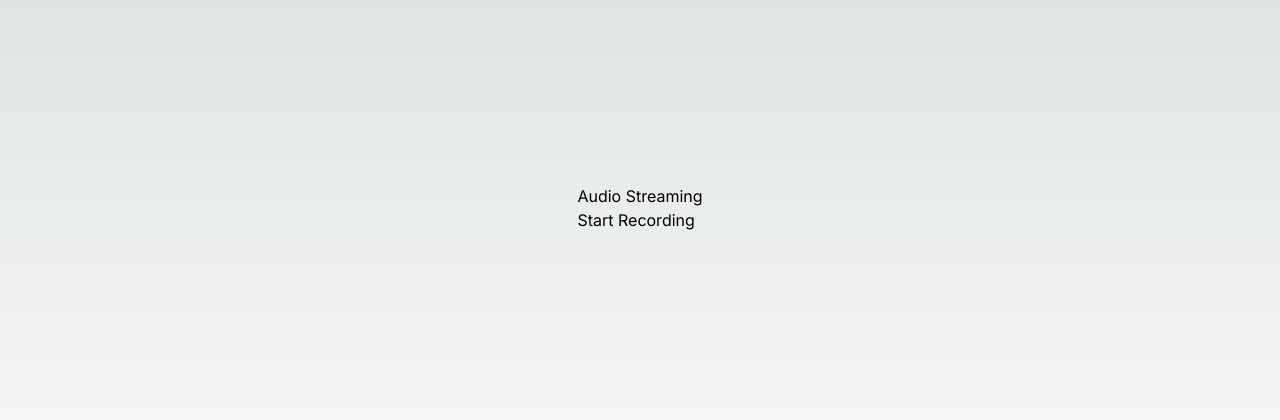
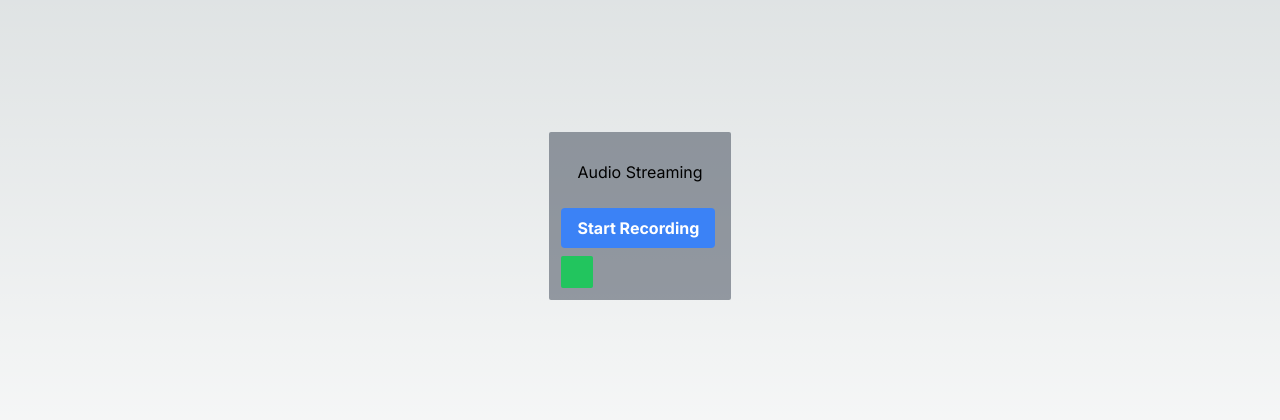
Before and after one commit to gshklovs/BerkeleyAIHacks, a Next.js app in the folder nextjs-flask/: page / in a window 1280 px wide. Shown: the part 184-604 px from the top of the page. Built offline with nearby package versions, Linux system fonts and the light colour scheme.

Commit message:
audio segments

```diff
--- a/nextjs-flask/app/components/record_button.tsx
+++ b/nextjs-flask/app/components/record_button.tsx
@@ -80,13 +80,16 @@ const RecordButton = () => {
 
   return (
     <div>
-      <div>
-        <h1>Audio Streaming</h1>
-        <button onClick={isRecording ? stopRecording : startRecording}>
+      <div className="bg-gray-700 bg-opacity-50 p-2 rounded-sm">
+        <h1 className="p-4 m-1">Audio Streaming</h1>
+        <button
+          className="bg-blue-500 m-1 p-4 hover:bg-blue-700 text-white font-bold py-2 px-4 rounded"
+          onClick={isRecording ? stopRecording : startRecording}
+        >
           {isRecording ? "Stop Recording" : "Start Recording"}
         </button>
         <div
-          className="h-4 bg-green-500"
+          className="h-4 p-4 m-1 rounded-sm bg-green-500"
           style={{ width: `${amplitude * 100}px` }}
         ></div>
       </div>
--- a/nextjs-flask/app/yapping/page.tsx
+++ b/nextjs-flask/app/yapping/page.tsx
@@ -1,45 +1,50 @@
-'use client'
+"use client";
 
-import { useEffect, useRef, useState } from 'react';
-import axios from 'axios';
+import { useEffect, useRef, useState } from "react";
+import axios from "axios";
 
-
-export default function AudioRecorder(){
-  const [recording, setRecording] = useState(false);
-  const mediaRecorderRef = useRef(null);
-  const audioChunksRef = useRef([]);
+export default function AudioRecorder() {
+  const [recording, setRecording] = useState<boolean>(false);
+  const mediaRecorderRef = useRef<MediaRecorder | null>(null);
+  const audioChunksRef = useRef<Blob[]>([]);
 
   const startRecording = async () => {
     const stream = await navigator.mediaDevices.getUserMedia({ audio: true });
     mediaRecorderRef.current = new MediaRecorder(stream);
-    mediaRecorderRef.current.ondataavailable = (event) => {
+
+    mediaRecorderRef.current.ondataavailable = (event: BlobEvent) => {
       audioChunksRef.current.push(event.data);
       sendAudioData(event.data);
     };
 
-    mediaRecorderRef.current.start(5000); // Collect audio data every 100 milliseconds
+    mediaRecorderRef.current.start(5000); // Collect audio data every 5 seconds
     setRecording(true);
   };
 
   const stopRecording = () => {
-    mediaRecorderRef.current.stop();
+    if (mediaRecorderRef.current) {
+      mediaRecorderRef.current.stop();
+    }
     setRecording(false);
   };
 
-  const sendAudioData = async (audioChunk) => {
+  const sendAudioData = async (audioChunk: Blob) => {
     try {
       const formData = new FormData();
-      formData.append('audio', audioChunk, 'audio.wav');
+      formData.append("audio", audioChunk, "audio.wav");
 
-      const response = await axios.post('http://localhost:5328/api/upload_audio', formData, {
-        headers: {
-          'Content-Type': 'multipart/form-data',
-        },
-      });
-      console.log(response)
-
+      const response = await axios.post(
+        "http://localhost:5328/api/record_and_build",
+        formData,
+        {
+          headers: {
+            "Content-Type": "multipart/form-data",
+          },
+        }
+      );
+      console.log(response.data);
     } catch (error) {
-      console.error('Error sending audio data:', error);
+      console.error("Error sending audio data:", error);
     }
   };
 
@@ -47,8 +52,8 @@ export default function AudioRecorder(){
     <div>
       <h1>Audio Recorder</h1>
       <button onClick={recording ? stopRecording : startRecording}>
-        {recording ? 'Stop Recording' : 'Start Recording'}
+        {recording ? "Stop Recording" : "Start Recording"}
       </button>
     </div>
   );
-};
+}
--- a/nextjs-flask/package.json
+++ b/nextjs-flask/package.json
@@ -21,6 +21,7 @@
     "concurrently": "^8.0.1",
     "eslint": "8.40.0",
     "eslint-config-next": "13.4.2",
+    "lamejs": "^1.2.1",
     "next": "13.4.3",
     "postcss": "8.4.23",
     "react": "18.2.0",
```
Also changed, not shown: nextjs-flask/app/services/start_recording.ts (deleted), nextjs-flask/requirements.txt, 1 other file (tests, documents, lock files or other folders).
